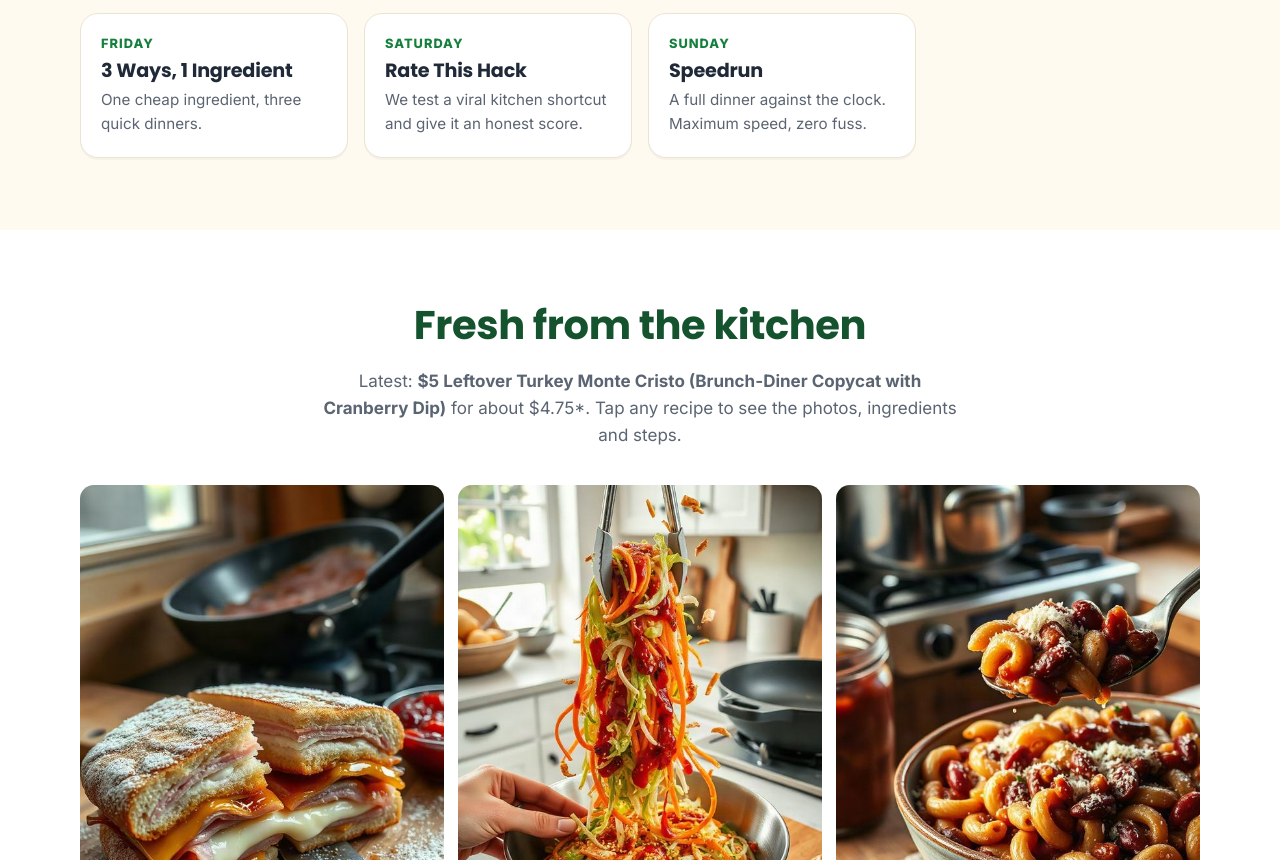
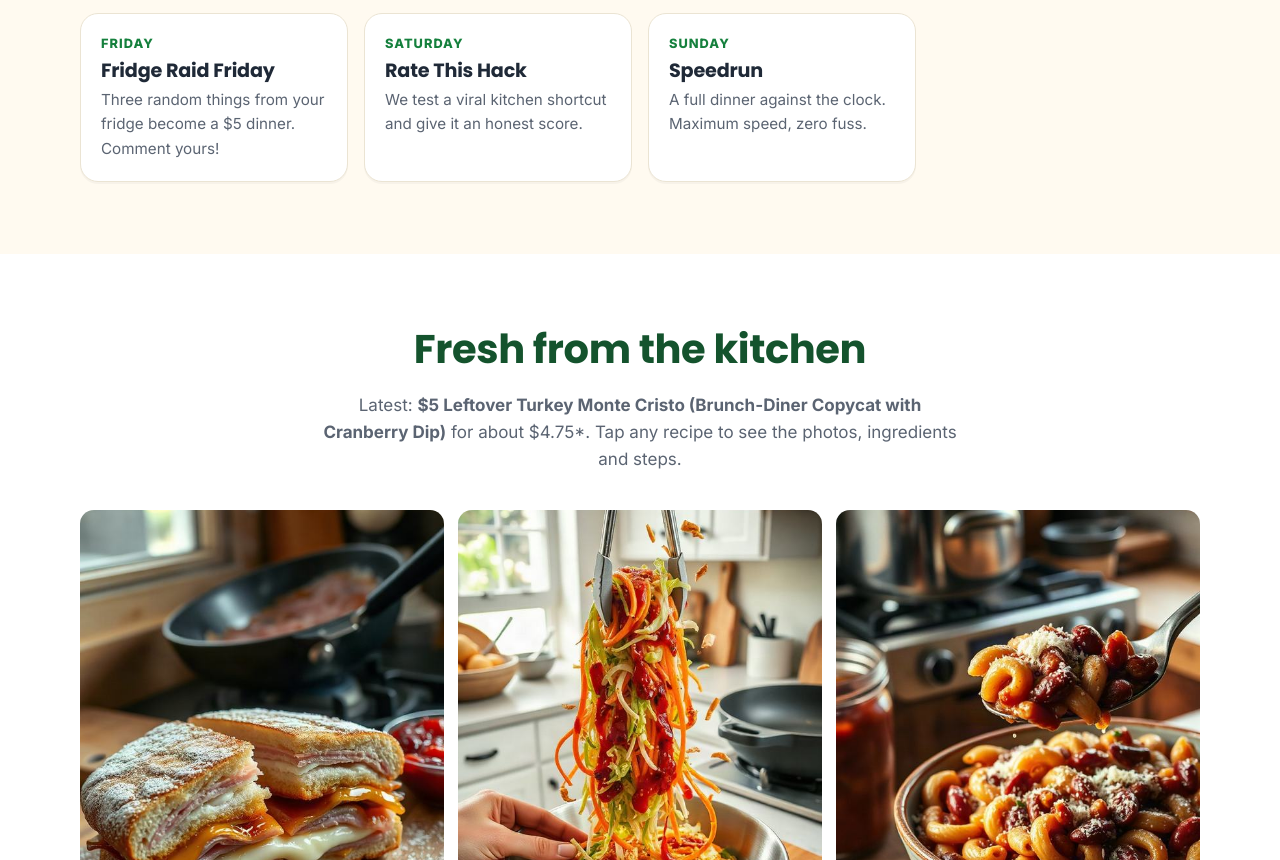
Before and after one commit to BudgetBiteClub-boop/budgetbiteclub-boop.github.io, a plain HTML site: page index.html in a window 1280 px wide. Shown: the part 1146-2006 px from the top of the page. Drawn offline with Linux system fonts and the light colour scheme.

Commit message:
Recipe Builder: shared recipes open first; home: Fridge Raid Friday

```diff
--- a/index.html
+++ b/index.html
@@ -91,7 +91,7 @@
         <div class="day"><div class="d">Tuesday</div><h3>$5 vs $50</h3><p>A pricey restaurant favorite, made at home for a fraction.</p></div>
         <div class="day"><div class="d">Wednesday</div><h3>Takeout Copycat</h3><p>Your delivery order, faster and cheaper from your own stove.</p></div>
         <div class="day"><div class="d">Thursday</div><h3>Pantry Challenge</h3><p>Something great from staples you already have.</p></div>
-        <div class="day"><div class="d">Friday</div><h3>3 Ways, 1 Ingredient</h3><p>One cheap ingredient, three quick dinners.</p></div>
+        <div class="day"><div class="d">Friday</div><h3>Fridge Raid Friday</h3><p>Three random things from your fridge become a $5 dinner. Comment yours!</p></div>
         <div class="day"><div class="d">Saturday</div><h3>Rate This Hack</h3><p>We test a viral kitchen shortcut and give it an honest score.</p></div>
         <div class="day"><div class="d">Sunday</div><h3>Speedrun</h3><p>A full dinner against the clock. Maximum speed, zero fuss.</p></div>
       </div>
```
Also changed, not shown: recipe-builder.html (+2 -1 lines).
